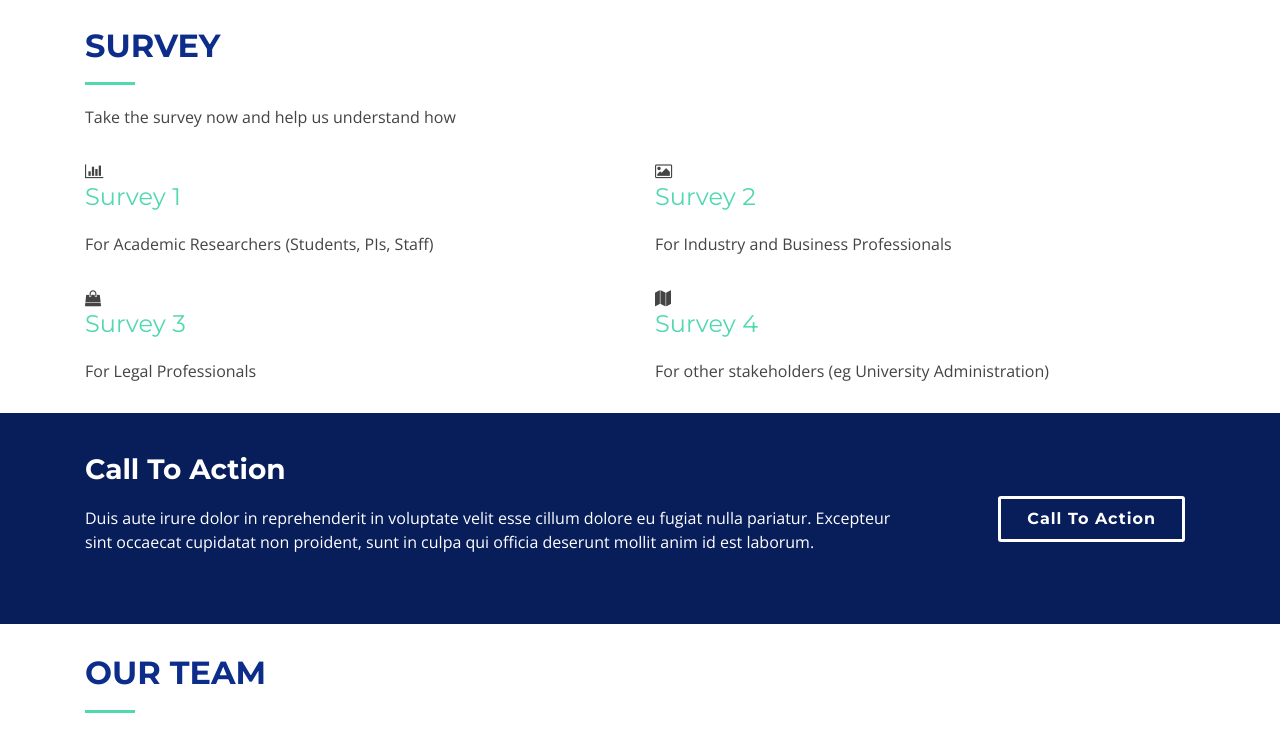
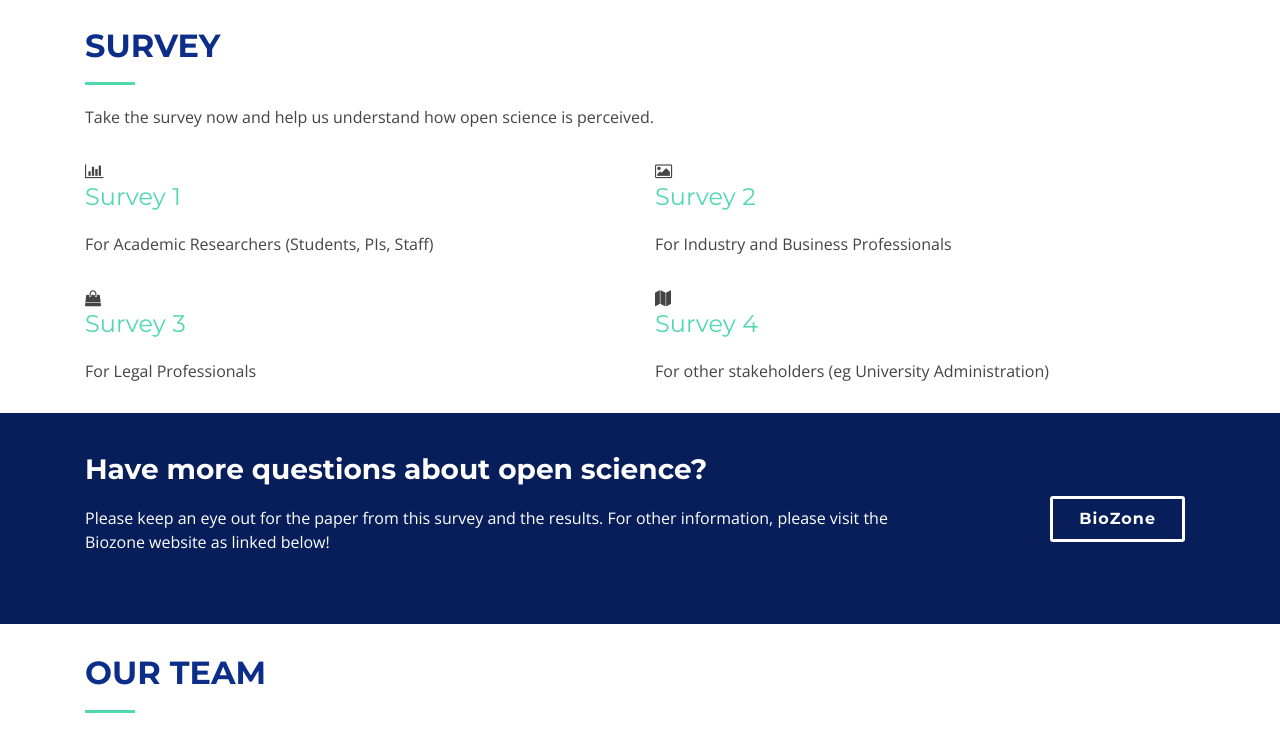
Before and after one commit to SungAn/BZ-survey, a plain HTML site: page index.html in a window 1280 px wide. Shown: the part 1013-1753 px from the top of the page. Drawn offline with nearby package versions, Linux system fonts and the light colour scheme; files whose address does not match are found by name.

Commit message:
Update index.html

```diff
--- a/index.html
+++ b/index.html
@@ -135,7 +135,7 @@
       <div class="container">
         <div class="section-header">
           <h2>Survey</h2>
-          <p>Take the survey now and help us understand how </p>
+          <p>Take the survey now and help us understand how open science is perceived. </p>
         </div>
 
         <div class="row">
@@ -184,11 +184,12 @@
       <div class="container">
         <div class="row">
           <div class="col-lg-9 text-center text-lg-left">
-            <h3 class="cta-title">Call To Action</h3>
-            <p class="cta-text"> Duis aute irure dolor in reprehenderit in voluptate velit esse cillum dolore eu fugiat nulla pariatur. Excepteur sint occaecat cupidatat non proident, sunt in culpa qui officia deserunt mollit anim id est laborum.</p>
+            <h3 class="cta-title">Have more questions about open science?</h3>
+            <p class="cta-text"> Please keep an eye out for the paper from this survey and the results.
+              For other information, please visit the Biozone website as linked below!</p>
           </div>
           <div class="col-lg-3 cta-btn-container text-center">
-            <a class="cta-btn align-middle" href="#">Call To Action</a>
+            <a class="cta-btn align-middle" href="https://www.biozone.utoronto.ca/home-page/">BioZone</a>
           </div>
         </div>
 
```
